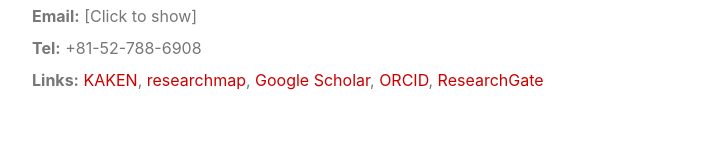
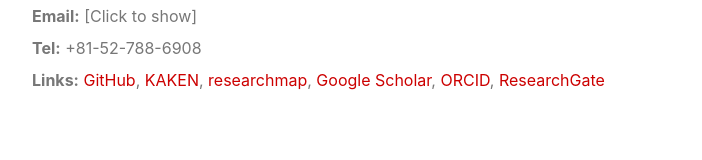
Before and after one commit to iijimahr/iijimahr.github.io, a plain HTML site: page index.html in a window 1280 px wide. Shown: the part 602-762 px from the top of the page, without its empty margins (288-990 px from the left). Drawn offline with Linux system fonts and the light colour scheme.

Commit message:
added GitHub link

```diff
--- a/index.html
+++ b/index.html
@@ -565,6 +565,7 @@ footer a + a {
   </li>
   <li>
     <b>Links:</b>
+    <a href='https://github.com/iijimahr/'>GitHub</a>,
     <a href='https://nrid.nii.ac.jp/en/nrid/1000090783952/'>KAKEN</a>,
     <a href='https://researchmap.jp/iijimahr?lang=en'>researchmap</a>,
     <a href='https://scholar.google.com/citations?user=cFi3h5UAAAAJ'>Google Scholar</a>,
```
